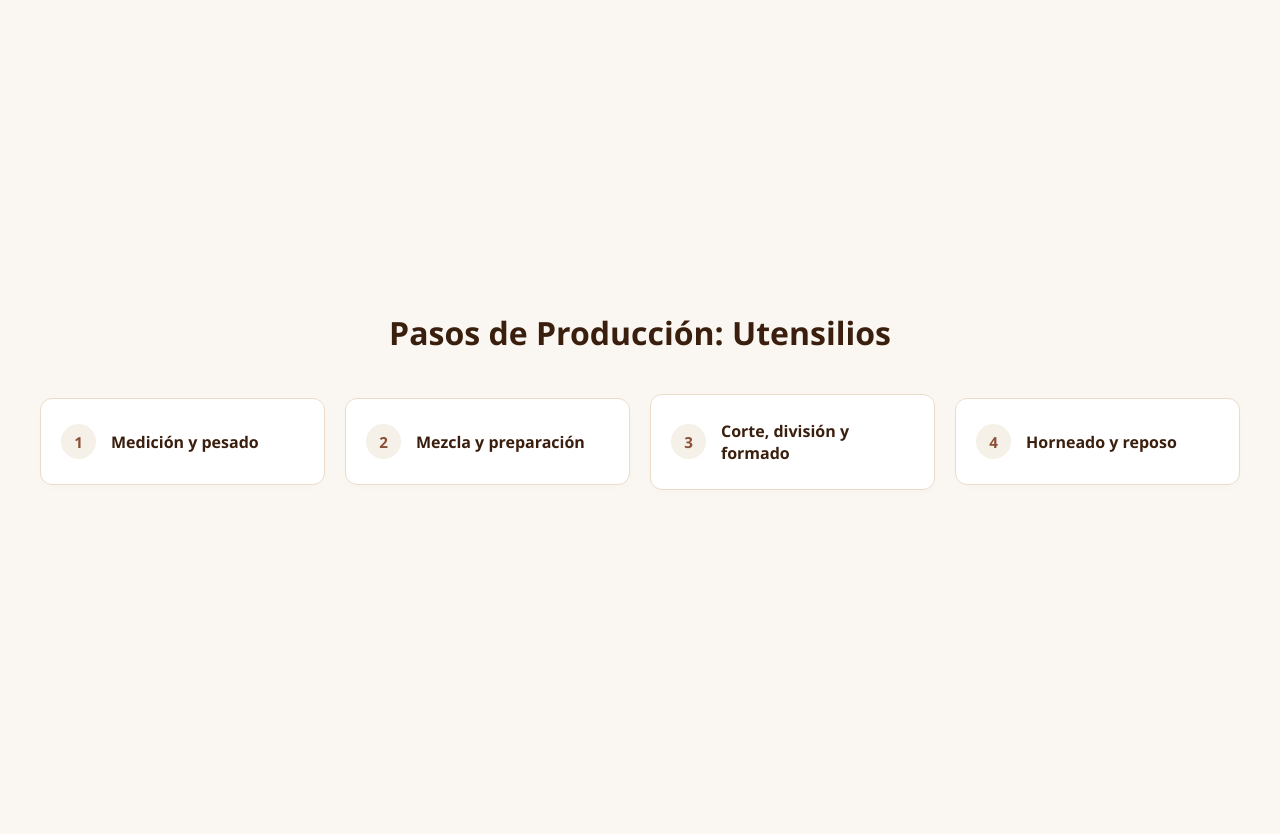
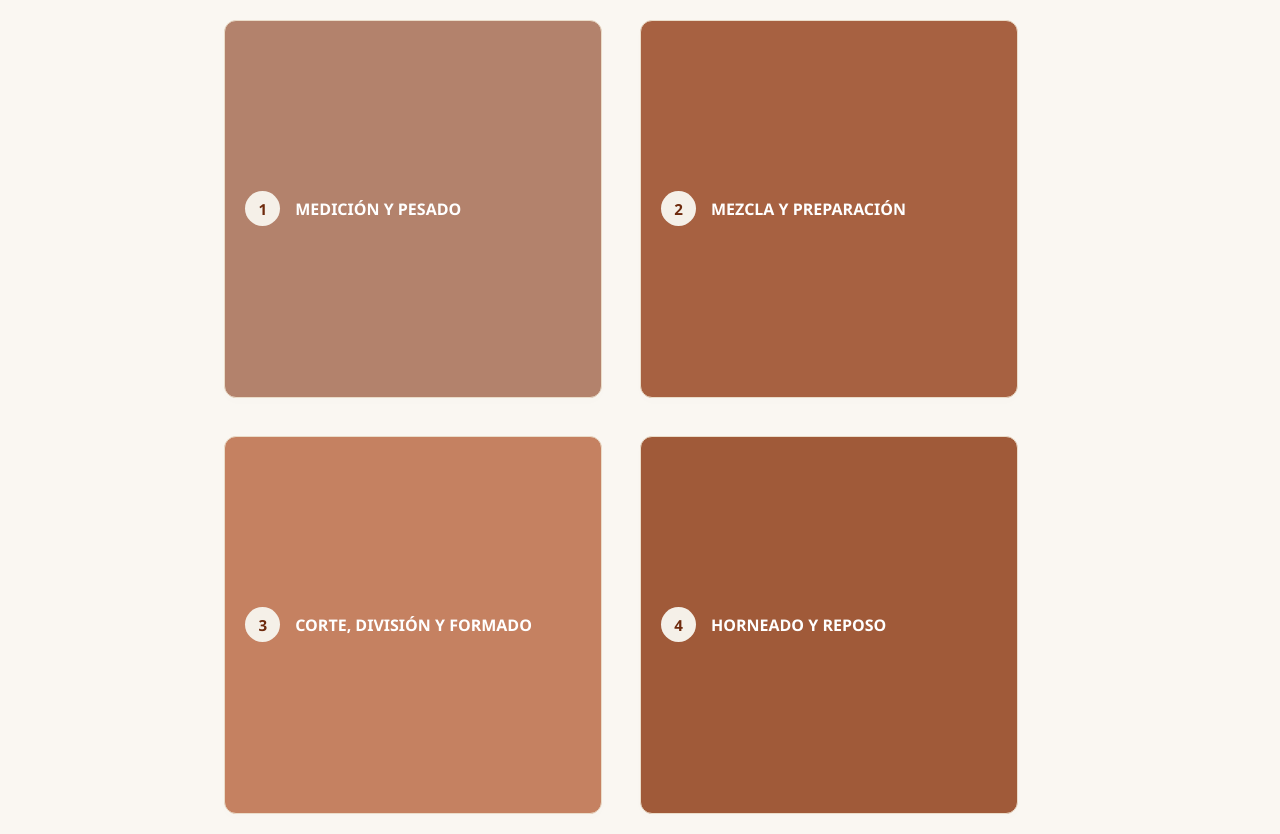
Before and after one commit to xochiltcruzpalaciosvilla10-crypto/ESTADIAS, a PHP site: the page made by ver utensilios.php in a window 1280 px wide. Before the commit the page ends 490 px from the top, so only its background shows below. Run offline with PHP 8.4, Linux system fonts and the light colour scheme; data that the repository does not hold is empty.

Commit message:
cambio en ver ustensilios

```diff
--- a/ver utensilios.php
+++ b/ver utensilios.php
@@ -4,41 +4,12 @@ session_start();
 // 1. Detectar si el usuario viene de Insumos, Maquinaria o Utensilios desde la URL
 $categoria = $_GET['categoria'] ?? 'utensilios';
 $categoria_limpia = strtolower(trim($categoria));
-
-// 2. Definir los 4 pasos específicos para cada una de las 3 opciones de tu panadería
-if ($categoria_limpia === 'insumos') {
-    $titulo_pantalla = "Pasos de Producción: Insumos";
-    $pasos = [
-        ["num" => "1", "titulo" => "Recepción y Almacenaje"],
-        ["num" => "2", "titulo" => "Dosificación y Pesado"],
-        ["num" => "3", "titulo" => "Integración a Mezcla"],
-        ["num" => "4", "titulo" => "Control de Mermas"]
-    ];
-} elseif ($categoria_limpia === 'maquinaria') {
-    $titulo_pantalla = "Pasos de Producción: Maquinaria";
-    $pasos = [
-        ["num" => "1", "titulo" => "Encendido y Verificación"],
-        ["num" => "2", "titulo" => "Precalentamiento de Hornos"],
-        ["num" => "3", "titulo" => "Operación y Horneado"],
-        ["num" => "4", "titulo" => "Limpieza y Mantenimiento"]
-    ];
-} else {
-    // Valores por defecto para Utensilios (los de tu captura de pantalla original)
-    $titulo_pantalla = "Pasos de Producción: Utensilios";
-    $pasos = [
-        ["num" => "1", "titulo" => "Medición y pesado"],
-        ["num" => "2", "titulo" => "Mezcla y preparación"],
-        ["num" => "3", "titulo" => "Corte, división y formado"],
-        ["num" => "4", "titulo" => "Horneado y reposo"]
-    ];
-}
 ?>
 <!DOCTYPE html>
 <html lang="es">
 <head>
     <meta charset="UTF-8">
     <meta name="viewport" content="width=device-width, initial-scale=1.0">
-    <title><?php echo $titulo_pantalla; ?></title>
     <style>
         * { box-sizing: border-box; margin: 0; padding: 0; font-family: 'Segoe UI', Arial, sans-serif; }
         body {
@@ -57,28 +28,44 @@ if ($categoria_limpia === 'insumos') {
             font-weight: bold;
         }
         .pasos-container {
-            display: flex;
+            display: grid !important;
             justify-content: center;
             align-items: center;
-            gap: 20px;
-            width: 100%;
-            max-width: 1200px;
+            gap: 1cm 0px !important;
+            flex-wrap: unset !important;
+            grid-template-columns: 11cm 11cm !important;
+            align-content: center !important;
+            width: calc(11cm + 11cm) !important;
+            margin: 30 auto !important;
         }
         .tarjeta-paso {
-            background: #FFFFFF;
+            background:
+           "#B3826C",
+           "#a76141",
+           "#c58161",
+           "#a05a39";
             border: 1px solid #EADCC9;
             border-radius: 12px;
-            padding: 25px 20px;
+            padding: 20px;
             display: flex;
             align-items: center;
             gap: 15px;
+            box-shadow: border-box;
+            flex direction: column;
             box-shadow: 0 4px 10px rgba(0,0,0,0.01);
-            flex: 1;
-            min-width: 220px;
+            width: 10cm !important;/*ANCHO*/
+            height: 10cm !important;/*CCAMBIA EL TAMAÑOS DE LO ALTO*/
+
+        }
+        /* EFECTO HOVER: Hace que actúe como un botón real cuando pasas el mouse */
+        .tarjeta-paso:hover {
+            transform: scale(1.02) !important;
+            cursor: pointer !important;
+            box-shadow: 0 8px 20px rgba(0,0,0,0.1) !important;
         }
         .numero-circulo {
             background-color: #F5F0E8;
-            color: #8A4F35;
+            color: #6e2a0d;
             width: 35px;
             height: 35px;
             border-radius: 50%;
@@ -93,16 +80,43 @@ if ($categoria_limpia === 'insumos') {
             color: #3B1F0E;
             font-weight: 600;
             font-size: 1rem;
+            text-transform: uppercase;
+            font-weight: bold;
         }
     </style>
 </head>
 <body>
 
-    <!-- El título cambia solo de acuerdo a la categoría -->
-    <h1 class="titulo-seccion"><?php echo $titulo_pantalla; ?></h1>
-
     <!-- El contenedor dibuja las 4 tarjetas idénticas a tu diseño gráfico -->
     <div class="pasos-container">
+
+    <div class="pasos-container">
+
+    <!-- BOTÓN 1 (Medición y pesado) -->
+    <a href="#" class="tarjeta-paso" style="background-color: #B3826C !important; text-decoration: none;">
+        <div class="numero-circulo">1</div>
+        <div class="texto-paso" style="color: #FFFFFF !important;">MEDICIÓN Y PESADO</div>
+    </a>
+
+    <!-- BOTÓN 2 (Mezcla y preparación) -->
+    <a href="#" class="tarjeta-paso" style="background-color: #a76141 !important; text-decoration: none;">
+        <div class="numero-circulo">2</div>
+        <div class="texto-paso" style="color: #FFFFFF !important;">MEZCLA Y PREPARACIÓN</div>
+    </a>
+
+    <!-- BOTÓN 3 (Corte, división y formado) -->
+    <a href="#" class="tarjeta-paso" style="background-color: #c58161 !important; text-decoration: none;">
+        <div class="numero-circulo">3</div>
+        <div class="texto-paso" style="color: #FFFFFF !important;">CORTE, DIVISIÓN Y FORMADO</div>
+    </a>
+
+    <!-- BOTÓN 4 (Horneado y reposo) -->
+    <a href="#" class="tarjeta-paso" style="background-color: #a05a39 !important; text-decoration: none;">
+        <div class="numero-circulo">4</div>
+        <div class="texto-paso" style="color: #FFFFFF !important;">HORNEADO Y REPOSO</div>
+    </a>
+
+</div>
         <?php foreach ($pasos as $paso): ?>
             <div class="tarjeta-paso">
                 <div class="numero-circulo"><?php echo $paso['num']; ?></div>
```
